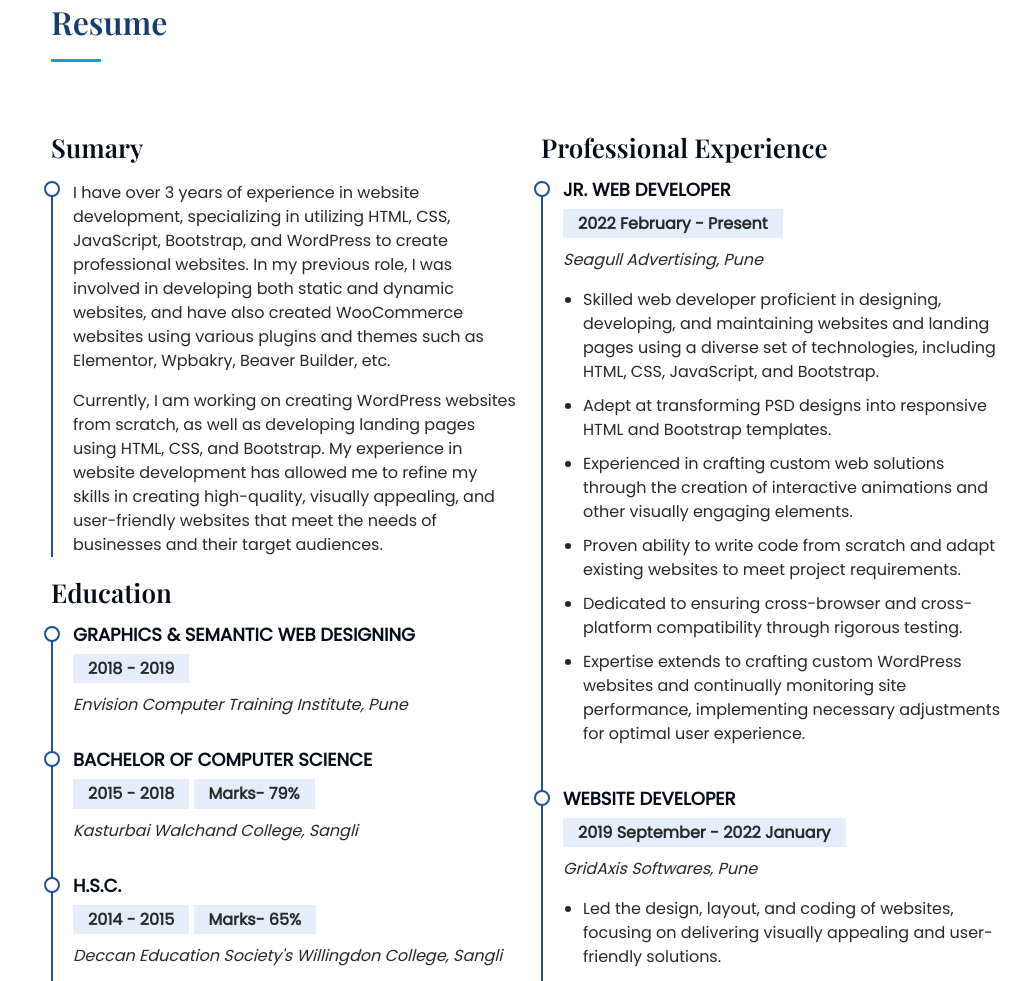
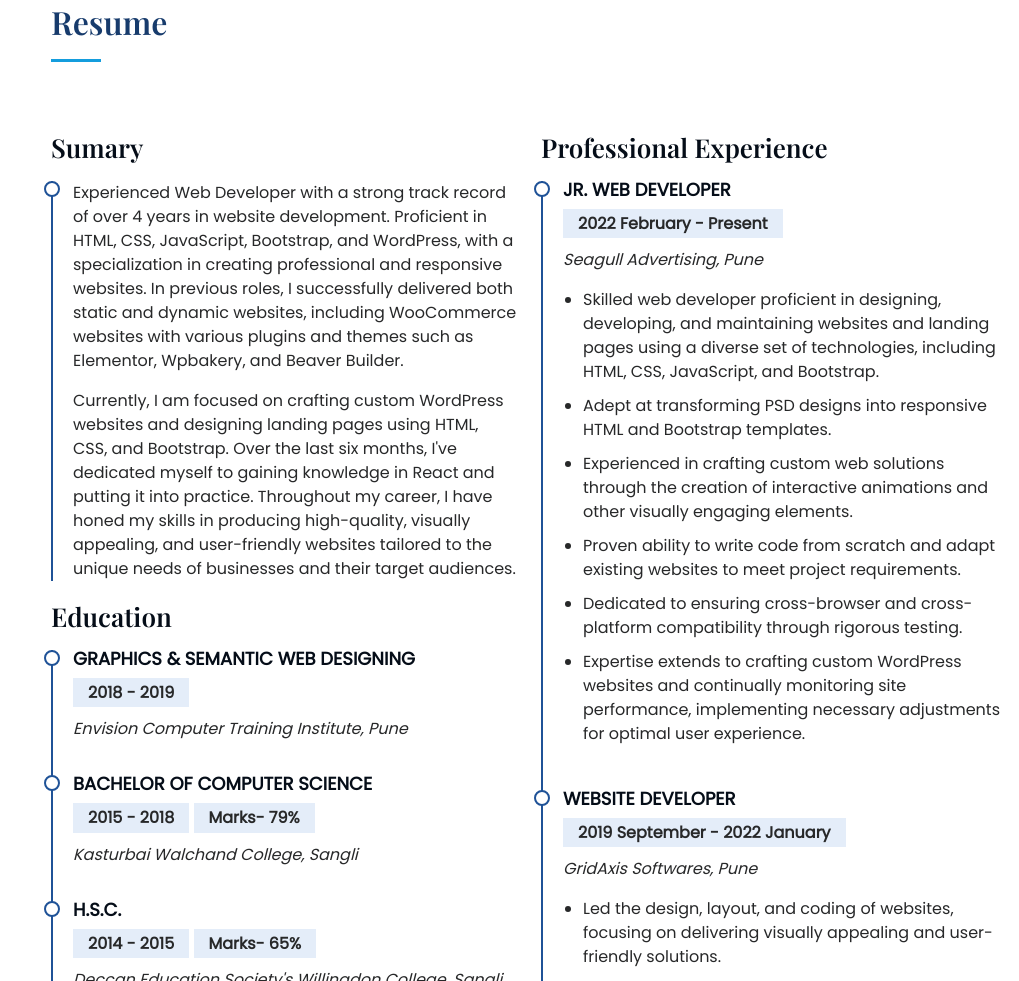
Before and after one commit to dhanashree-06/portfoliio.github.io, a plain HTML site: page index.html in a window 1280 px wide. Shown: the part 2017-2998 px from the top of the page, without its empty margins (261-1280 px from the left). Drawn offline with nearby package versions, Linux system fonts and the light colour scheme.

Commit message:
Update index.html

```diff
--- a/index.html
+++ b/index.html
@@ -168,8 +168,8 @@
           <div class="col-lg-6" data-aos="fade-up">
             <h3 class="resume-title">Sumary</h3>
             <div class="resume-item pb-0">
-              <p>I have over 3 years of experience in website development, specializing in utilizing HTML, CSS, JavaScript, Bootstrap, and WordPress to create professional websites. In my previous role, I was involved in developing both static and dynamic websites, and have also created WooCommerce websites using various plugins and themes such as Elementor, Wpbakry, Beaver Builder, etc.</p>
-              <p>Currently, I am working on creating WordPress websites from scratch, as well as developing landing pages using HTML, CSS, and Bootstrap. My experience in website development has allowed me to refine my skills in creating high-quality, visually appealing, and user-friendly websites that meet the needs of businesses and their target audiences.</p>
+              <p>Experienced Web Developer with a strong track record of over 4 years in website development. Proficient in HTML, CSS, JavaScript, Bootstrap, and WordPress, with a specialization in creating professional and responsive websites. In previous roles, I successfully delivered both static and dynamic websites, including WooCommerce websites with various plugins and themes such as Elementor, Wpbakery, and Beaver Builder.</p>
+              <p>Currently, I am focused on crafting custom WordPress websites and designing landing pages using HTML, CSS, and Bootstrap. Over the last six months, I've dedicated myself to gaining knowledge in React and putting it into practice. Throughout my career, I have honed my skills in producing high-quality, visually appealing, and user-friendly websites tailored to the unique needs of businesses and their target audiences.</p>
 
             </div>
 
```
